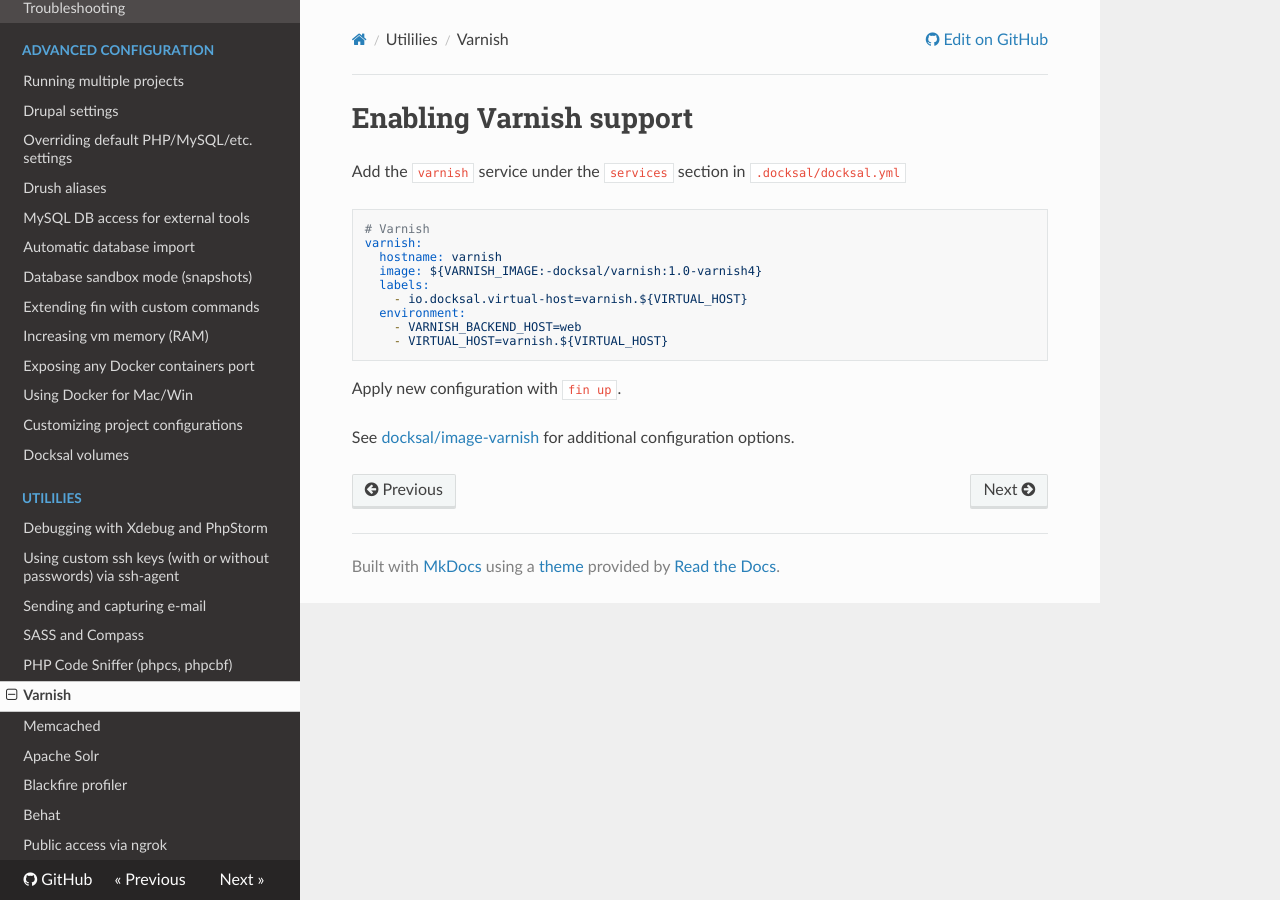
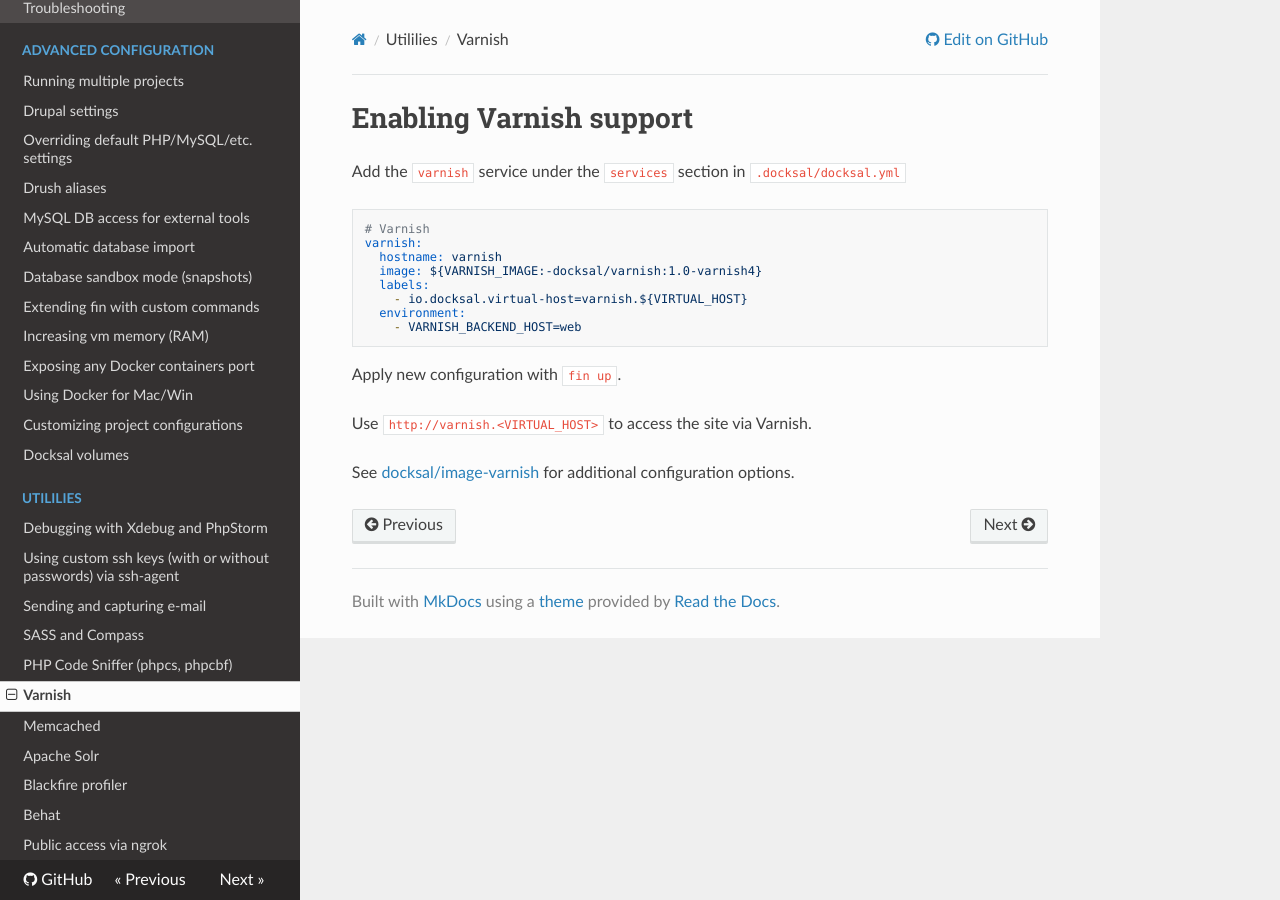
Before and after one commit to docksal/docksal, an MkDocs documentation site: the page built from docs/varnish.md, in a window 1280 px wide. Built offline with MkDocs 1.6.1, drawn with Linux system fonts in a browser that asks for light colours; nearby versions of some CDN libraries; old or Windows-style settings are respelled for this version of MkDocs.

Commit message:
Removed VIRTUAL_HOST env variable usage from docs and examples
vhost-proxy is now configured using the io.docksal.virtual-host label

````diff
--- a/docs/varnish.md
+++ b/docs/varnish.md
@@ -11,9 +11,10 @@ varnish:
     - io.docksal.virtual-host=varnish.${VIRTUAL_HOST}
   environment:
     - VARNISH_BACKEND_HOST=web
-    - VIRTUAL_HOST=varnish.${VIRTUAL_HOST}
 ```
 
 Apply new configuration with `fin up`.
 
+Use `http://varnish.<VIRTUAL_HOST>` to access the site via Varnish.
+
 See [docksal/image-varnish](https://github.com/docksal/image-varnish) for additional configuration options.
````
Also changed, not shown: docs/mail.md (+0 -1 lines), docs/project-customize.md (+0 -2 lines).
